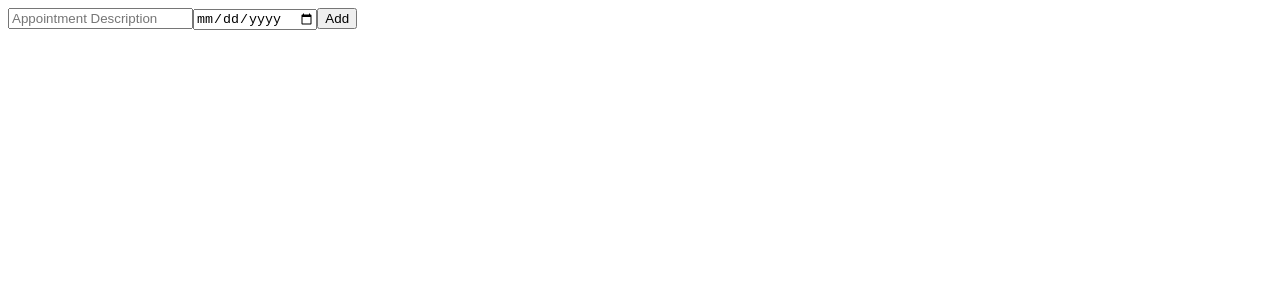
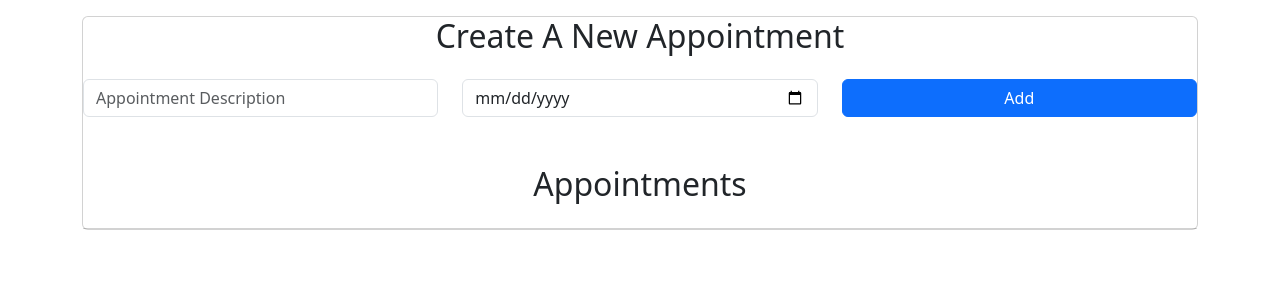
Before and after one commit to codesbydeen/appointment-app, an Angular app: page / in a window 1280 px wide. Shown: the top 300 px of the page. Built offline with nearby package versions, Linux system fonts and the light colour scheme.

Commit message:
Add Basic Styling

```diff
--- a/package.json
+++ b/package.json
@@ -18,6 +18,7 @@
     "@angular/platform-browser": "^16.1.0",
     "@angular/platform-browser-dynamic": "^16.1.0",
     "@angular/router": "^16.1.0",
+    "bootstrap": "5.3",
     "rxjs": "~7.8.0",
     "tslib": "^2.3.0",
     "zone.js": "~0.13.0"
--- a/src/app/appointment-list/appointment-list.component.html
+++ b/src/app/appointment-list/appointment-list.component.html
@@ -1,19 +1,45 @@
-<div>
+<div class="container">
+  <div class="card mt-3">
+    <div class="row">
+      <div class="col">
+        <h2 class="text-center">Create A New Appointment</h2>
+      </div>
+    </div>
+
+    <div class="row mt-3">
+      <div class="col md-6">
         <input
           [(ngModel)]="newAppointmentTitle"
           placeholder="Appointment Description"
+          class="form-control"
         />
+      </div>
+      <div class="col md-4">
         <input
           [(ngModel)]="newAppointmentDate"
           type="date"
           placeholder="Appointment Date"
+          class="form-control"
         />
-  <button (click)="addAppointment()">Add</button>
+      </div>
+      <div class="col md-2">
+        <button (click)="addAppointment()" class="btn btn-primary w-100">
+          Add
+        </button>
+      </div>
     </div>
 
-<ul>
-  <li *ngFor="let appointment of appointments; index as i">
+    <h2 class="text-center mt-5">Appointments</h2>
+    <ul class="list-group mt-3">
+      <li
+        *ngFor="let appointment of appointments; index as i"
+        class="list-group-item d-flex justify-content-between align-items-center"
+      >
         {{ appointment.title }} {{ appointment.date | date: "dd.MM.yyyy" }}
-    <button (click)="deleteAppointment(i)">Delete</button>
+        <button (click)="deleteAppointment(i)" class="btn btn-danger">
+          Delete
+        </button>
       </li>
     </ul>
+  </div>
+</div>
--- a/src/styles.css
+++ b/src/styles.css
@@ -1 +1 @@
-/* You can add global styles to this file, and also import other style files */
+@import "bootstrap/dist/css/bootstrap.min.css";
```
Also changed, not shown: 1 other file (tests, documents, lock files or other folders). Lines whose indentation alone changed are shown as unchanged.
